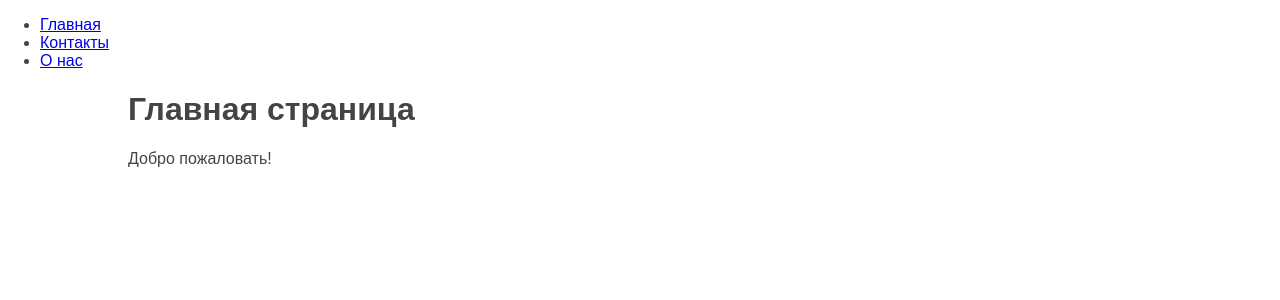
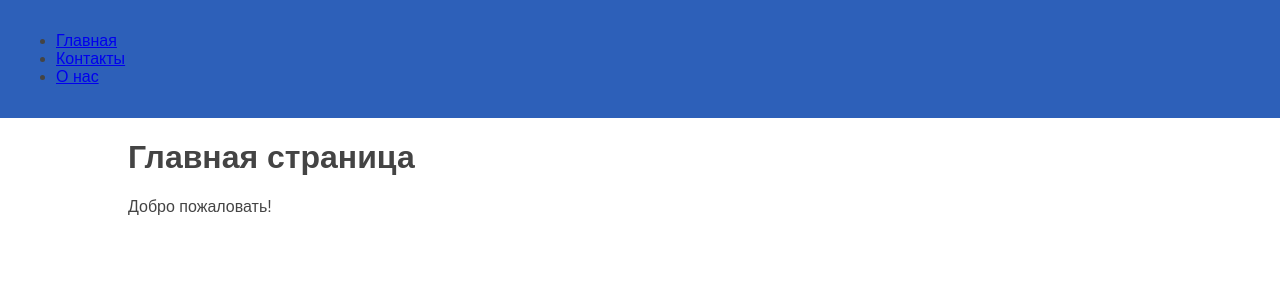
Before and after one commit to 100ballovby/8B_flask_lessons_2022, a Flask app: page / in a window 1280 px wide. Shown: the top 300 px of the page. Run offline with Flask 2, Linux system fonts and the light colour scheme.

Commit message:
Adding styles 🥺

```diff
--- a/static/css/main.css
+++ b/static/css/main.css
@@ -14,3 +14,13 @@ body {
     max-width: 1200px;
     margin: 0 auto;
 }
+
+.site-header {
+    padding: 1em; /* внутренний отступ ~16px с каждой стороны */
+    margin: 0;
+    background: #2d60b9;
+}
+
+.main-menu {
+
+}
--- a/templates/base.html
+++ b/templates/base.html
@@ -12,11 +12,13 @@
 </head>
 <body>
 
-<ul>
-    <li><a href="{{ url_for('index') }}">Главная</a></li>
-    <li><a href="{{ url_for('contacts') }}">Контакты</a></li>
-    <li><a href="{{ url_for('about_us') }}">О нас</a></li>
-</ul>
+<header class="site-header">
+    <ul class="main-menu">
+        <li><a href="{{ url_for('index') }}">Главная</a></li>
+        <li><a href="{{ url_for('contacts') }}">Контакты</a></li>
+        <li><a href="{{ url_for('about_us') }}">О нас</a></li>
+    </ul>
+</header>
 
 <div class="container">
     {% block content %}
```
